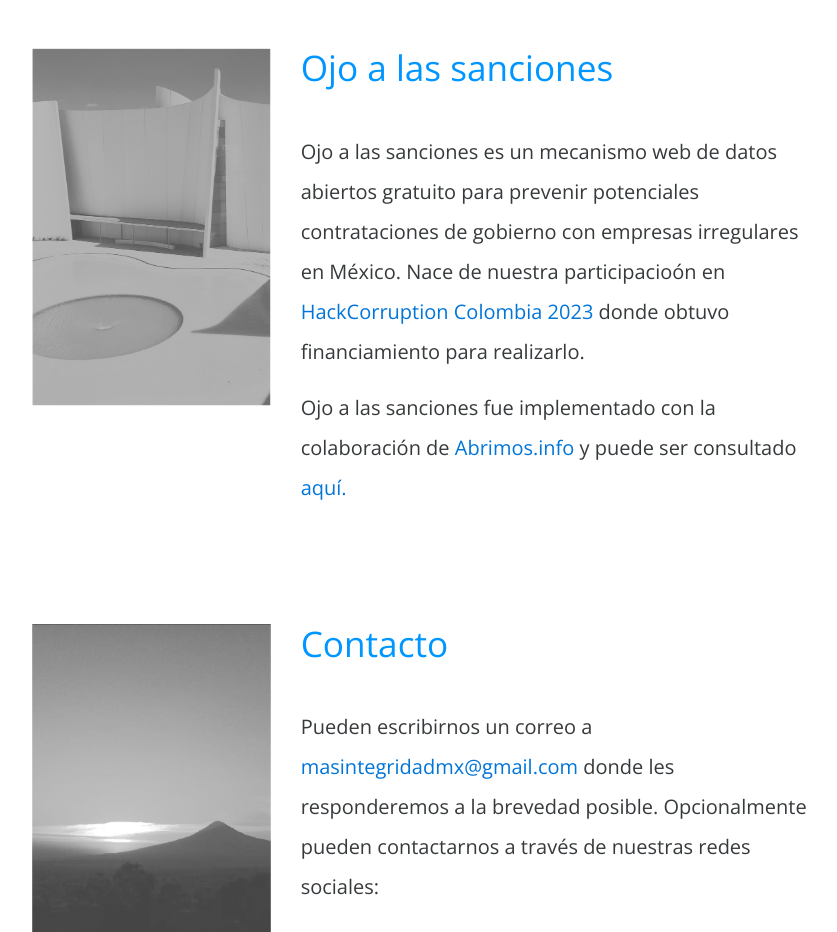
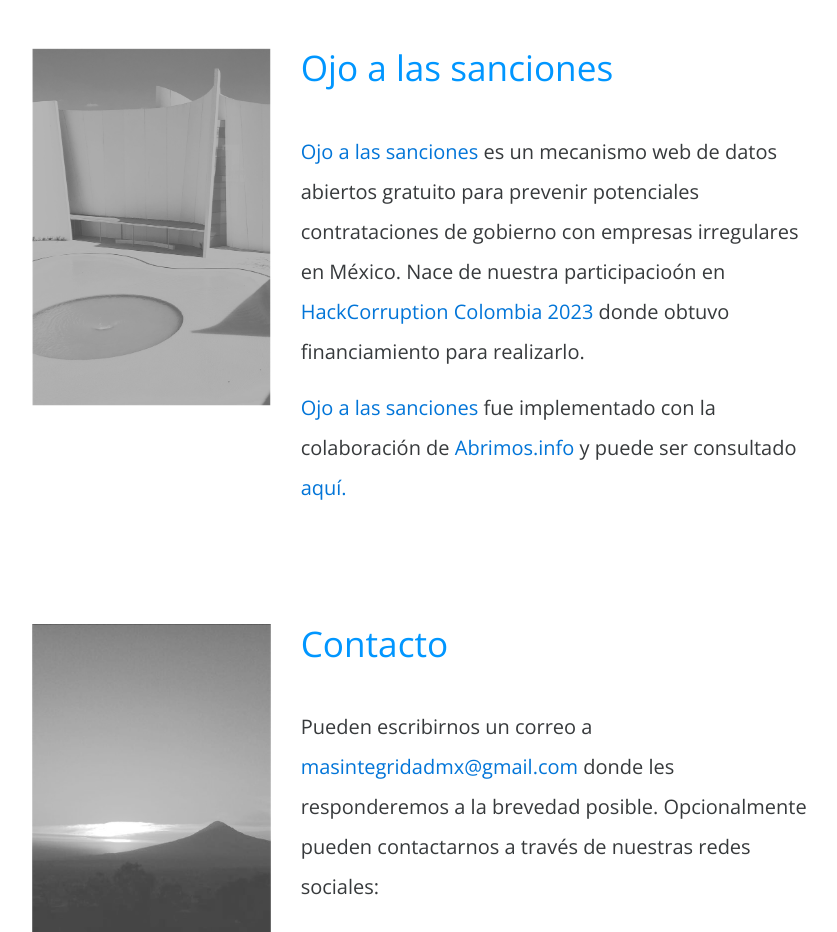
Before and after one commit to dava999/masintegridadmx.github.io, a plain HTML site: page index.html in a window 1280 px wide. Shown: the part 2260-3192 px from the top of the page, without its empty margins (432-1269 px from the left). Drawn offline with nearby package versions, Linux system fonts and the light colour scheme.

Commit message:
Update index.html

```diff
--- a/index.html
+++ b/index.html
@@ -111,8 +111,8 @@ http://www.templatemo.com/tm-501-neaty
                                         <header>
                                             <h2 class="tm-blue-text tm-section-title tm-margin-b-45">Ojo a las sanciones</h2>
                                         </header>
-                                        <p> Ojo a las sanciones es un mecanismo web de datos abiertos gratuito para prevenir potenciales contrataciones de gobierno con empresas irregulares en México. Nace de nuestra participacioón en <a href="https://hackcorruption.org/"> HackCorruption Colombia 2023</a> donde obtuvo financiamiento para realizarlo.</p>
-                                        <p> Ojo a las sanciones fue implementado con la colaboración de <a href="https://abrimos.info/"> Abrimos.info</a> y puede ser consultado <a href="https://ojosanciones.sociedad.info/"> aquí. </a></p>
+                                        <p> <a href="https://ojosanciones.sociedad.info/"> Ojo a las sanciones </a> es un mecanismo web de datos abiertos gratuito para prevenir potenciales contrataciones de gobierno con empresas irregulares en México. Nace de nuestra participacioón en <a href="https://hackcorruption.org/"> HackCorruption Colombia 2023</a> donde obtuvo financiamiento para realizarlo.</p>
+                                        <p> <a href="https://ojosanciones.sociedad.info/"> Ojo a las sanciones </a> fue implementado con la colaboración de <a href="https://abrimos.info/"> Abrimos.info</a> y puede ser consultado <a href="https://ojosanciones.sociedad.info/"> aquí. </a></p>
                                     </div>
                                     <div class="col-lg-4 col-md-5 col-sm-12 col-xs-12 pull-lg-8 pull-md-7 tm-about-img-container">
                                         <img src="Puebla3a.png" alt="Image" class="img-fluid">
```
